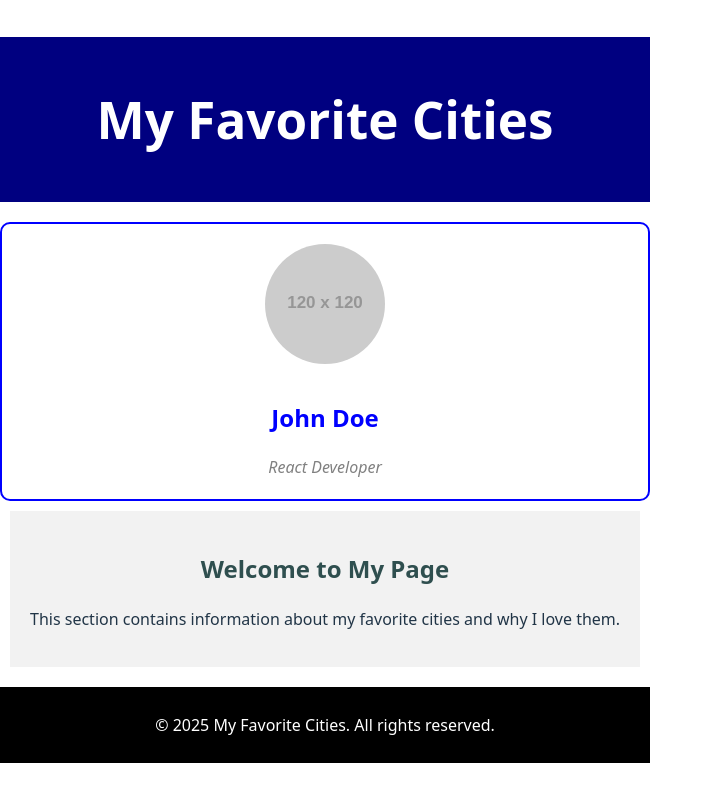
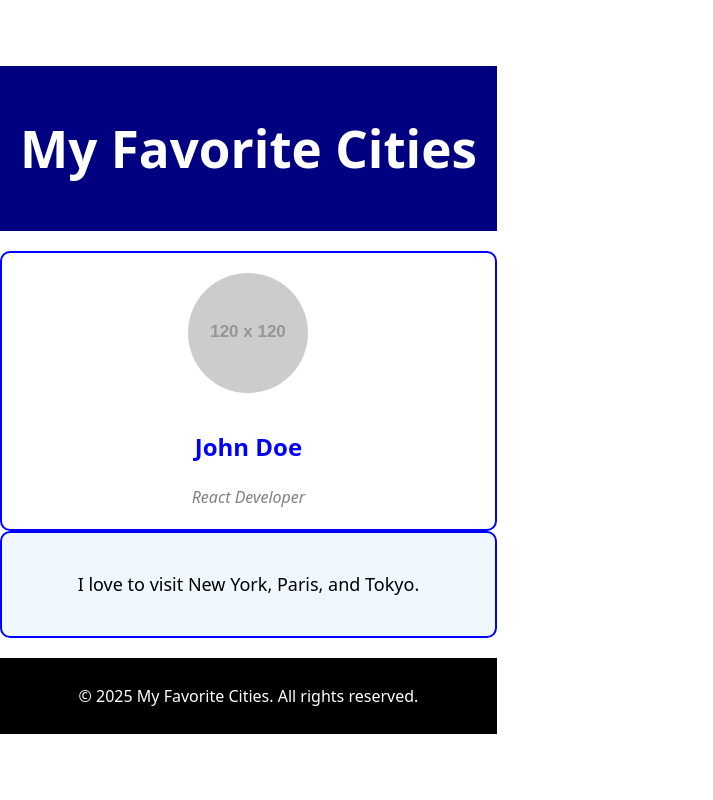
Before and after one commit to onyemaechiezichi-lang/alx-fe-reactjs, a React (Vite) app in the folder alx-react-app-new/: page / in a window 1280 px wide. Shown: the whole page, without its empty margins (0-713 px from the left). Built offline with nearby package versions, Linux system fonts and the light colour scheme.

Commit message:
Fix: add inline style and required text to MainContent.jsx

```diff
--- a/alx-react-app-new/src/components/MainContent.jsx
+++ b/alx-react-app-new/src/components/MainContent.jsx
@@ -1,16 +1,19 @@
+// src/components/MainContent.jsx
+import React from "react";
+
 function MainContent() {
   return (
     <main
       style={{
-        backgroundColor: '#f2f2f2',
-        padding: '20px',
-        margin: '10px',
-        textAlign: 'center'
+        backgroundColor: "#f0f8ff",
+        padding: "20px",
+        textAlign: "center",
+        border: "2px solid blue",
+        borderRadius: "10px",
       }}
     >
-      <h2 style={{ color: 'darkslategray' }}>Welcome to My Page</h2>
-      <p>
-        This section contains information about my favorite cities and why I love them.
+      <p style={{ fontSize: "18px", color: "black" }}>
+        I love to visit New York, Paris, and Tokyo.
       </p>
     </main>
   );
```
